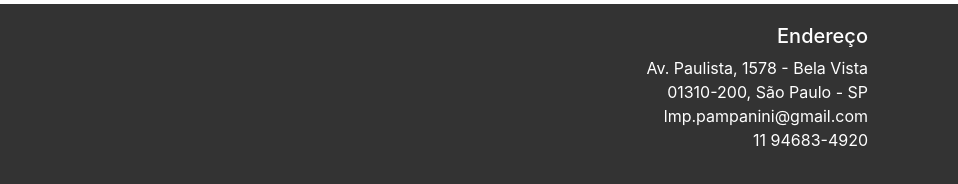
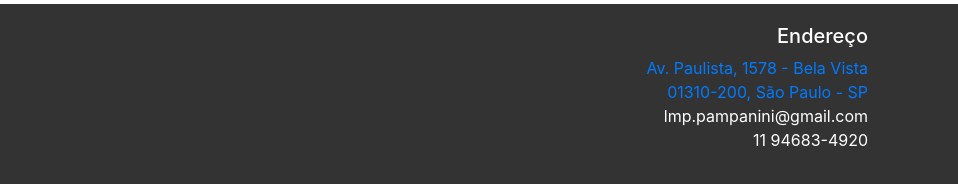
Before and after one commit to lucasmpampanini/site_nivel1, a plain HTML site: page index.html in a window 1280 px wide. Shown: the part 2288-2472 px from the top of the page, 322-1280 px from the left. Drawn offline with Linux system fonts and the light colour scheme.

Commit message:
add maps test in link

```diff
--- a/index.html
+++ b/index.html
@@ -142,8 +142,8 @@
                     <div class="col-6 text-right">
                         <h5>Endereço</h5>
                         <p>
-                            Av. Paulista, 1578 - Bela Vista
-                            <br>01310-200, São Paulo - SP
+                            <a href="maps://maps.google.com/maps?daddr=lat,long&amp;ll=">Av. Paulista, 1578 - Bela Vista
+                            <br>01310-200, São Paulo - SP</a>
                             <br>lmp.pampanini@gmail.com
                             <br>11 94683-4920
                         </p>
```
